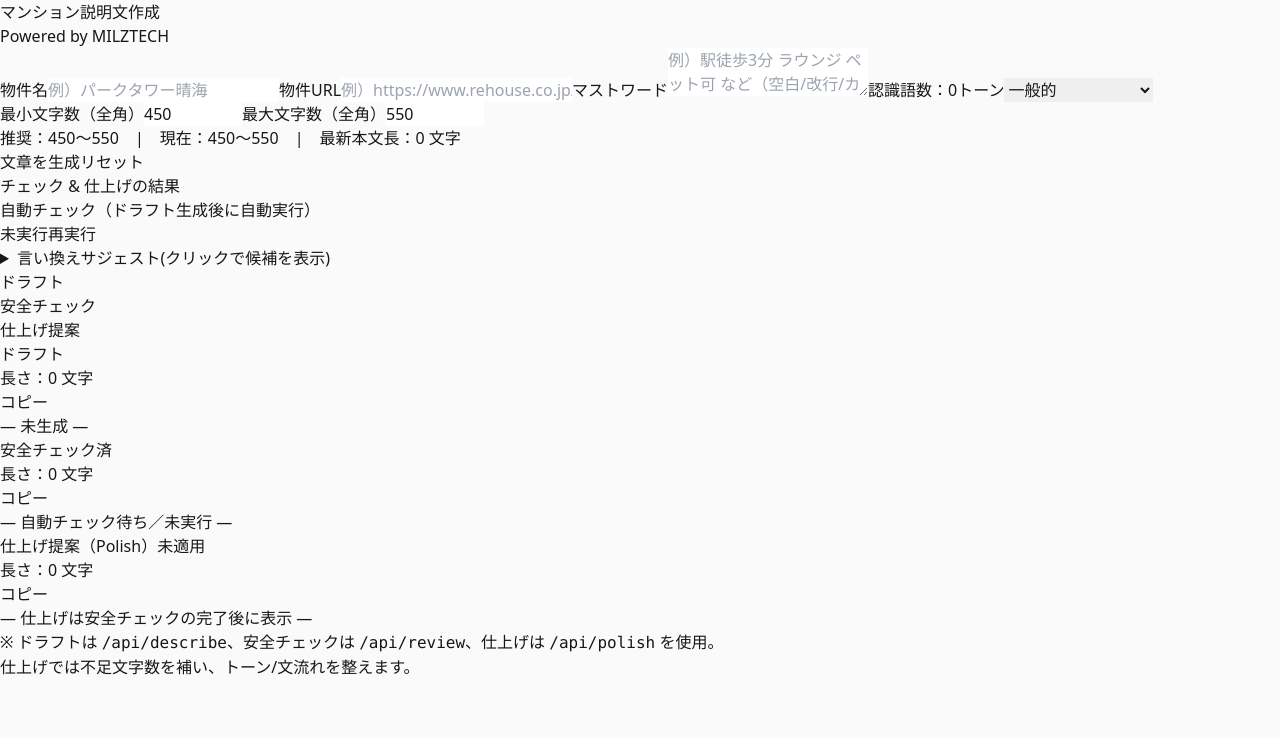
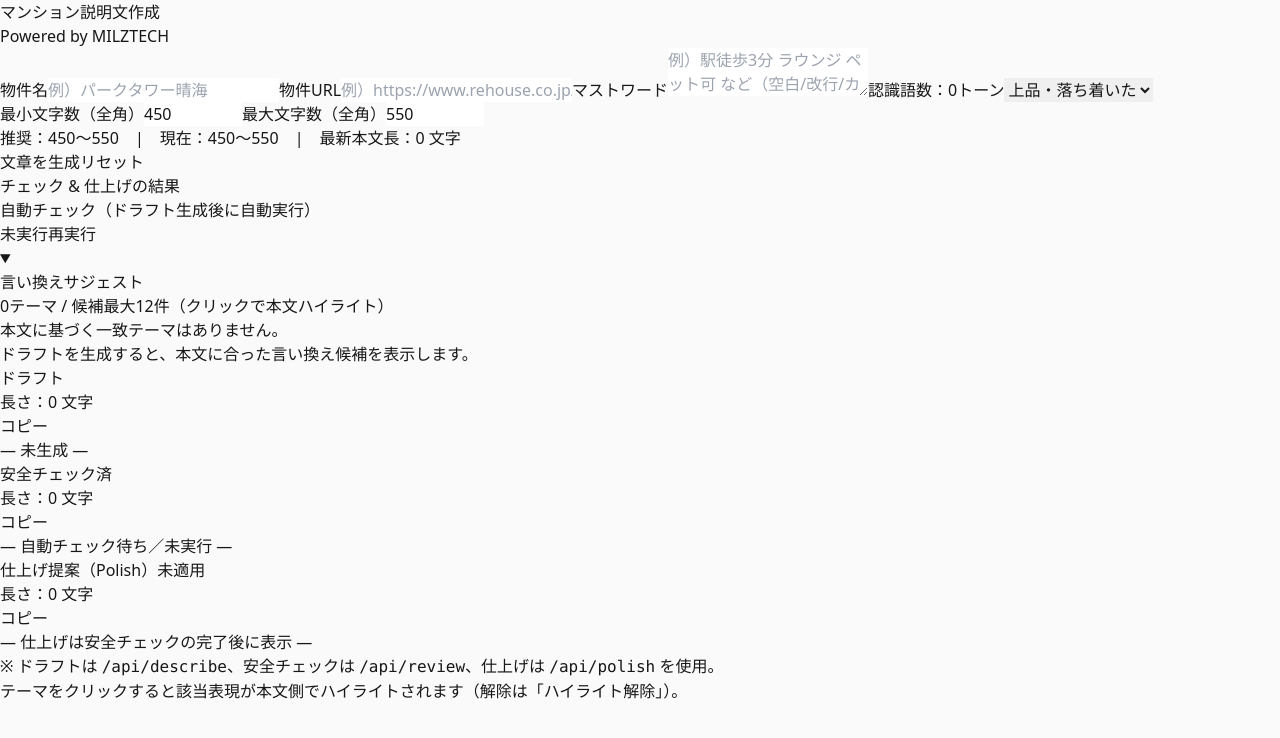
Before and after one commit to masashitakano917-maker/apt_explain, a Next.js app in the folder of-tagline-main-2/of-tagline/: page / in a window 1280 px wide. Shown: the top 738 px of the page. Built offline with nearby package versions, Linux system fonts and the light colour scheme.

Commit message:
Update page.tsx

```diff
--- a/of-tagline-main-2/of-tagline/app/page.tsx
+++ b/of-tagline-main-2/of-tagline/app/page.tsx
@@ -2,7 +2,8 @@
 
 import React, { useMemo, useRef, useState } from "react";
 import { Button } from "../components/ui/Button";
-import PhraseSuggest from "../components/PhraseSuggest"; // ← サジェストを復活
+import PhraseSuggest from "../components/PhraseSuggest";
+import { PHRASE_BANK, PhraseEntry } from "../lib/phraseBank";
 
 /* ========= small utils ========= */
 const cn = (...a: (string | false | null | undefined)[]) => a.filter(Boolean).join(" ");
@@ -57,8 +58,9 @@ async function callDescribe(payload: {
 }
 
 type ReviewIssue = { sentence: string; reasons: { id: string; label: string }[] };
-
-async function callReview(draftText: string) {
+async function callReview(
+  draftText: string,
+) {
   const j = await safeJson<{
     improved?: string;
     text_after_check?: string;
@@ -68,7 +70,7 @@ async function callReview(draftText: string) {
   }>("/api/review", {
     method: "POST",
     headers: { "content-type": "application/json" },
-    body: JSON.stringify({ text: draftText ?? "" }), // factsは送らない
+    body: JSON.stringify({ text: draftText ?? "" }),
   });
 
   const improved =
@@ -95,64 +97,60 @@ async function callPolish(text: string, tone: string, minChars: number, maxChars
   return { text: polished, notes, changed: polished.trim() !== text.trim() };
 }
 
-/* ========= Tracker UI ========= */
-type StepState = "idle" | "active" | "done";
-type StepKey = "draft" | "check" | "polish";
+/* ========= ハイライト関連 ========= */
+const escapeHtml = (s: string) =>
+  (s || "")
+    .replace(/&/g, "&amp;").replace(/</g, "&lt;")
+    .replace(/>/g, "&gt;").replace(/"/g, "&quot;").replace(/'/g, "&#39;");
 
-function StepDot({ state }: { state: StepState }) {
-  const base = "w-6 h-6 rounded-full flex items-center justify-center border select-none";
-  if (state === "done") return <div className={cn(base, "bg-black border-black text-white")}>✓</div>;
-  if (state === "active") return <div className={cn(base, "bg-orange-500/90 border-orange-600 text-white animate-pulse")}>✓</div>;
-  return <div className={cn(base, "bg-neutral-200 border-neutral-300")} />;
+function highlightHtml(text: string, terms: string[]): string {
+  if (!text || !terms?.length) return escapeHtml(text);
+
+  // 重複や短い語の誤爆を避けるため、長い語順に
+  const uniq = Array.from(new Set(terms.filter(Boolean)));
+  const sorted = uniq.sort((a, b) => b.length - a.length);
+
+  // 正規表現にエスケープ
+  const esc = (x: string) => x.replace(/[.*+?^${}()|[\]\\]/g, "\\$&");
+  const pattern = new RegExp(`(${sorted.map(esc).join("|")})`, "g");
+
+  // 既に <mark> を入れるので本文側は必ずエスケープしてから置換
+  const safe = escapeHtml(text);
+  return safe.replace(pattern, '<mark class="bg-yellow-200 px-0.5 rounded">$1</mark>');
 }
 
-function StepTrack({
-  steps,
-  onStepClick,
-}: {
-  steps: Array<{ key: StepKey; label: string; sub?: string; state: StepState }>;
-  onStepClick?: (key: StepKey) => void;
-}) {
-  return (
-    <div className="bg-white rounded-2xl shadow p-4">
-      <div className="flex items-center gap-3">
-        {steps.map((s, idx) => {
-          const clickable = s.state !== "idle";
-          return (
-            <div key={s.key} className="flex items-center gap-3">
-              <button
-                type="button"
-                onClick={() => clickable && onStepClick?.(s.key)}
-                className={cn("flex flex-col items-center focus:outline-none", clickable ? "cursor-pointer" : "cursor-default")}
-                aria-label={`${s.label}へスクロール`}
-              >
-                <StepDot state={s.state} />
-                <div className="mt-1 text-[12px] leading-tight text-neutral-700 text-center">
-                  <div className="font-medium">{s.label}</div>
-                  {s.sub && <div className="text-neutral-500">{s.sub}</div>}
-                </div>
-              </button>
-              {idx < steps.length - 1 && (
-                <div
-                  className={cn(
-                    "h-[2px] w-14 rounded",
-                    steps[idx].state === "done" || steps[idx + 1].state !== "idle"
-                      ? "bg-orange-400"
-                      : "bg-neutral-200"
-                  )}
-                />
-              )}
-            </div>
-          );
-        })}
-      </div>
-    </div>
+function findMatchedThemes(text: string): PhraseEntry[] {
+  const t = text || "";
+  return PHRASE_BANK.filter(entry =>
+    entry.keywords.some(kw => kw && t.includes(kw)) ||
+    entry.phrases.some(ph => ph && t.includes(ph))
   );
 }
 
+/* ========= UI: チップ ========= */
+function Chip({
+  active, children, onClick
+}: { active?: boolean; children: React.ReactNode; onClick?: () => void }) {
+  return (
+    <button
+      type="button"
+      onClick={onClick}
+      className={cn(
+        "px-2.5 py-1 rounded-full border text-xs",
+        active ? "bg-yellow-100 border-yellow-300 text-yellow-900"
+               : "bg-neutral-50 hover:bg-neutral-100 border-neutral-300 text-neutral-700"
+      )}
+    >
+      {children}
+    </button>
+  );
+}
+
+/* ========= page ========= */
+type StepState = "idle" | "active" | "done";
+type StepKey = "draft" | "check" | "polish";
 type CheckStatus = "idle" | "running" | "done" | "error";
 
-/* ========= page ========= */
 export default function Page() {
   // 入力
   const [name, setName] = useState("");
@@ -163,7 +161,7 @@ export default function Page() {
   // トーン
   const tones = ["上品・落ち着いた", "一般的", "親しみやすい"] as const;
   type Tone = typeof tones[number];
-  const [tone, setTone] = useState<Tone>("一般的");
+  const [tone, setTone] = useState<Tone>("上品・落ち着いた");
 
   // 文字数
   const [minChars, setMinChars] = useState(450);
@@ -174,9 +172,9 @@ export default function Page() {
   const [error, setError] = useState<string | null>(null);
 
   // 出力
-  const [text1, setText1] = useState("");
-  const [text2, setText2] = useState("");
-  const [text3, setText3] = useState("");
+  const [text1, setText1] = useState(""); // draft
+  const [text2, setText2] = useState(""); // reviewed
+  const [text3, setText3] = useState(""); // polished
 
   // 差分
   const [diff12Html, setDiff12Html] = useState("");
@@ -186,7 +184,7 @@ export default function Page() {
   const [issues2, setIssues2] = useState<ReviewIssue[]>([]);
   const [summary2, setSummary2] = useState("");
 
-  // Polishメモ・適用フラグ
+  // Polish
   const [polishNotes, setPolishNotes] = useState<string[]>([]);
   const [polishApplied, setPolishApplied] = useState<boolean>(false);
 
@@ -210,6 +208,16 @@ export default function Page() {
   const validUrl = (s: string) => /^https?:\/\/\S+/i.test(String(s || "").trim());
   const currentText = text3 || text2 || text1;
 
+  /* ===== 言い換えサジェスト：テーマ選択とハイライト ===== */
+  const matchedThemes = useMemo(() => findMatchedThemes(currentText), [currentText]);
+  const [activeThemeIdx, setActiveThemeIdx] = useState<number | null>(null);
+  const activeTheme = activeThemeIdx == null ? null : matchedThemes[activeThemeIdx] || null;
+  const activeTerms = activeTheme ? [...activeTheme.phrases, ...activeTheme.keywords] : [];
+
+  const highlightDraftHtml   = useMemo(() => activeTheme ? highlightHtml(text1, activeTerms) : "", [text1, activeThemeIdx]);
+  const highlightCheckedHtml = useMemo(() => activeTheme ? highlightHtml(text2, activeTerms) : "", [text2, activeThemeIdx]);
+  const highlightPolishHtml  = useMemo(() => activeTheme ? highlightHtml(text3 || text2, activeTerms) : "", [text3, text2, activeThemeIdx]);
+
   /* 生成 */
   async function handleGenerate(e: React.FormEvent) {
     e.preventDefault();
@@ -221,6 +229,7 @@ export default function Page() {
     setIssues2([]); setSummary2(""); setPolishNotes([]); setPolishApplied(false);
     setCheckStatus("idle");
     setDraftStep("idle"); setCheckStep("idle"); setPolishStep("idle");
+    setActiveThemeIdx(null);
 
     try {
       if (!name.trim()) throw new Error("物件名を入力してください。");
@@ -275,7 +284,7 @@ export default function Page() {
       setPolishApplied(!!p.changed);
       setPolishStep("done");
 
-      // 差分（初期は折りたたみ）
+      // 差分（折りたたみ初期表示なのでここは生成だけ）
       setDiff12Html(markDiffRed(src, afterCheck));
       setDiff23Html(markDiffRed(afterCheck, p.text || afterCheck));
 
@@ -293,7 +302,7 @@ export default function Page() {
 
   function handleReset() {
     setName(""); setUrl(""); setMustInput("");
-    setTone("一般的");
+    setTone("上品・落ち着いた");
     setMinChars(450); setMaxChars(550);
     setText1(""); setText2(""); setText3("");
     setDiff12Html(""); setDiff23Html("");
@@ -301,24 +310,26 @@ export default function Page() {
     setError(null);
     setCheckStatus("idle");
     setDraftStep("idle"); setCheckStep("idle"); setPolishStep("idle");
+    setActiveThemeIdx(null);
     window.scrollTo({ top: 0, behavior: "smooth" });
   }
 
   const copy = async (text: string) => { try { await navigator.clipboard.writeText(text || ""); } catch {} };
 
-  // 言い換えの＋を押したとき：現在の表示テキストに追記
-  const handleInsertPhrase = (phrase: string) => {
-    const base = (text3 || text2 || text1 || "").trim();
-    const appended = base + (base.endsWith("。") ? "" : "。") + phrase.replace(/。?$/, "。");
-    if (text3) setText3(appended);
-    else if (text2) setText2(appended);
-    else setText1(appended);
-  };
-
   const statusLabel =
     checkStatus === "running" ? "実行中…" :
     checkStatus === "done"    ? "完了" :
     checkStatus === "error"   ? "エラー" : "未実行";
+  const statusClass =
+    checkStatus === "running" ? "bg-yellow-100 text-yellow-700" :
+    checkStatus === "done"    ? "bg-emerald-100 text-emerald-700" :
+    checkStatus === "error"   ? "bg-red-100 text-red-700" : "bg-neutral-100 text-neutral-600";
+
+  const stepsForTracker = [
+    { key: "draft"  as StepKey, label: "ドラフト",      sub: draftStep === "active" ? "作成中" : draftStep === "done" ? "完了" : "", state: draftStep },
+    { key: "check"  as StepKey, label: "安全チェック",  sub: checkStep === "active" ? "実行中" : checkStep === "done" ? "完了" : "", state: checkStep },
+    { key: "polish" as StepKey, label: "仕上げ提案",    sub: polishStep === "active" ? "生成中" : polishStep === "done" ? "完了" : "", state: polishStep },
+  ];
 
   return (
     <div className="min-h-screen bg-neutral-50 text-neutral-900">
@@ -392,33 +403,17 @@ export default function Page() {
             <div className="flex items-center justify-between rounded-xl border bg-neutral-50 px-3 py-2">
               <div className="text-sm">自動チェック（ドラフト生成後に自動実行）</div>
               <div className="flex items-center gap-2">
-                <span className={cn("px-2 py-0.5 rounded-full text-xs",
-                  checkStatus==="running"?"bg-yellow-100 text-yellow-700":
-                  checkStatus==="done"?"bg-emerald-100 text-emerald-700":
-                  checkStatus==="error"?"bg-red-100 text-red-700":"bg-neutral-100 text-neutral-600"
-                )}>{statusLabel}</span>
+                <span className={cn("px-2 py-0.5 rounded-full text-xs", statusClass)}>{statusLabel}</span>
                 <Button type="button" onClick={() => handleCheck()} disabled={busy || !text1} className="px-3 py-1 text-xs">再実行</Button>
               </div>
             </div>
 
-            {/* 削除文と理由（必要なら表示） */}
-            {issues2.length > 0 && (
-              <div className="space-y-2">
-                {issues2.map((it, i) => (
-                  <div key={i} className="rounded border p-2">
-                    <div className="text-xs text-neutral-500 mb-1">削除された文</div>
-                    <div className="text-sm mb-1 break-words">{it.sentence}</div>
-                    <ul className="text-xs text-neutral-600 list-disc pl-4">
-                      {(it.reasons || []).map((r, j) => <li key={j}>{r.label ?? r.id}</li>)}
-                    </ul>
-                  </div>
-                ))}
-              </div>
+            {/* 要点の要約（削除文が無くても表示） */}
+            {!!summary2 && (
+              <div className="text-xs text-neutral-500">要約: {summary2}</div>
             )}
 
-            {!!summary2 && <div className="text-xs text-neutral-500">要約: {summary2}</div>}
-
-            {/* 差分（初期は折りたたみ） */}
+            {/* 差分：初期は折りたたみ（要求どおり） */}
             {(diff12Html || diff23Html) && (
               <div className="space-y-3">
                 {!!diff12Html && (
@@ -437,37 +432,52 @@ export default function Page() {
             )}
           </section>
 
-          {/* 言い換えサジェスト（初期は畳む／クリックで最大12候補） */}
-          <section className="bg-white rounded-2xl shadow p-4">
-            <details>
-              <summary className="cursor-pointer text-sm font-medium flex items-center gap-2">
-                言い換えサジェスト
-                <span className="text-xs text-neutral-500">(クリックで候補を表示)</span>
+          {/* 言い換えサジェスト（折りたたみ/テーマ選択→ハイライト） */}
+          <section className="bg-white rounded-2xl shadow p-4 space-y-3">
+            <details open className="group">
+              <summary className="cursor-pointer list-none">
+                <div className="flex items-center justify-between">
+                  <div className="text-sm font-medium">言い換えサジェスト</div>
+                  <div className="text-xs text-neutral-500">
+                    {matchedThemes.length}テーマ / 候補最大12件（クリックで本文ハイライト）
+                  </div>
+                </div>
               </summary>
+
+              {/* テーマ行（横一列レイアウト、折り返しあり） */}
+              <div className="mt-3 flex flex-wrap gap-2">
+                {matchedThemes.map((t, i) => (
+                  <Chip key={i} active={i === activeThemeIdx} onClick={() => setActiveThemeIdx(i === activeThemeIdx ? null : i)}>
+                    {t.theme}
+                  </Chip>
+                ))}
+                {matchedThemes.length === 0 && (
+                  <span className="text-xs text-neutral-500">本文に基づく一致テーマはありません。</span>
+                )}
+                {activeTheme && (
+                  <Chip onClick={() => setActiveThemeIdx(null)}>ハイライト解除</Chip>
+                )}
+              </div>
+
+              {/* 候補一覧（最大12件） */}
               <div className="mt-3">
                 <PhraseSuggest
                   sourceText={currentText}
-                  onInsert={handleInsertPhrase}
+                  onInsert={(p) => {
+                    // 右側の「一番下に表示されているテキスト」へ追記（用途：素早い文言追加）
+                    const base = text3 || text2 || text1;
+                    const glue = base && !base.endsWith("。") ? "。" : "";
+                    const next = (base || "") + glue + p;
+                    setText3(next); // 一旦仕上げ欄へ書き込む
+                  }}
                 />
               </div>
             </details>
           </section>
         </form>
 
-        {/* 右カラム：出力3段 */}
+        {/* 右カラム：出力3段（ハイライト適用） */}
         <section className="space-y-4">
-          <StepTrack
-            steps={[
-              { key: "draft" as StepKey,  label: "ドラフト",     sub: draftStep==="active"?"作成中":draftStep==="done"?"完了":"", state: draftStep },
-              { key: "check" as StepKey,  label: "安全チェック", sub: checkStep==="active"?"実行中":checkStep==="done"?"完了":"", state: checkStep },
-              { key: "polish" as StepKey, label: "仕上げ提案",   sub: polishStep==="active"?"生成中":polishStep==="done"?"完了":"", state: polishStep },
-            ]}
-            onStepClick={(k)=> {
-              const map: any = { draft: draftRef.current, check: checkRef.current, polish: polishRef.current };
-              const el = map[k]; if (el) el.scrollIntoView({ behavior:"smooth", block:"start" });
-            }}
-          />
-
           {/* ドラフト */}
           <div ref={draftRef} className="bg-white rounded-2xl shadow min-h-[220px] flex flex-col overflow-hidden scroll-mt-24">
             <div className="p-4 border-b flex items-center justify-between">
@@ -478,7 +488,15 @@ export default function Page() {
               </div>
             </div>
             <div className="p-4 flex-1 overflow-auto">
-              {text1 ? <p className="whitespace-pre-wrap leading-relaxed text-[15px]">{text1}</p> : <div className="text-neutral-500 text-sm">— 未生成 —</div>}
+              {text1 ? (
+                activeTheme ? (
+                  <div className="whitespace-pre-wrap leading-relaxed text-[15px]" dangerouslySetInnerHTML={{ __html: highlightDraftHtml }} />
+                ) : (
+                  <p className="whitespace-pre-wrap leading-relaxed text-[15px]">{text1}</p>
+                )
+              ) : (
+                <div className="text-neutral-500 text-sm">— 未生成 —</div>
+              )}
             </div>
           </div>
 
@@ -492,7 +510,15 @@ export default function Page() {
               </div>
             </div>
             <div className="p-4 flex-1 overflow-auto">
-              {text2 ? <p className="whitespace-pre-wrap leading-relaxed text-[15px]">{text2}</p> : <div className="text-neutral-500 text-sm">— 自動チェック待ち／未実行 —</div>}
+              {text2 ? (
+                activeTheme ? (
+                  <div className="whitespace-pre-wrap leading-relaxed text-[15px]" dangerouslySetInnerHTML={{ __html: highlightCheckedHtml }} />
+                ) : (
+                  <p className="whitespace-pre-wrap leading-relaxed text-[15px]">{text2}</p>
+                )
+              ) : (
+                <div className="text-neutral-500 text-sm">— 自動チェック待ち／未実行 —</div>
+              )}
             </div>
           </div>
 
@@ -515,7 +541,11 @@ export default function Page() {
             <div className="p-4 flex-1 overflow-auto space-y-2">
               {text3 || text2 ? (
                 <>
-                  <p className="whitespace-pre-wrap leading-relaxed text-[15px]">{text3 || text2}</p>
+                  {activeTheme ? (
+                    <div className="whitespace-pre-wrap leading-relaxed text-[15px]" dangerouslySetInnerHTML={{ __html: highlightPolishHtml }} />
+                  ) : (
+                    <p className="whitespace-pre-wrap leading-relaxed text-[15px]">{text3 || text2}</p>
+                  )}
                   {polishNotes.length > 0 && (
                     <ul className="mt-1 list-disc pl-5 text-xs text-neutral-600">
                       {polishNotes.map((n, i) => <li key={i}>{n}</li>)}
@@ -531,7 +561,7 @@ export default function Page() {
           <div className="bg-white rounded-2xl shadow p-4">
             <div className="text-xs text-neutral-500 leading-relaxed">
               ※ ドラフトは <code>/api/describe</code>、安全チェックは <code>/api/review</code>、仕上げは <code>/api/polish</code> を使用。<br/>
-              仕上げでは不足文字数を補い、トーン/文流れを整えます。
+              テーマをクリックすると該当表現が本文側でハイライトされます（解除は「ハイライト解除」）。
             </div>
           </div>
         </section>
```
